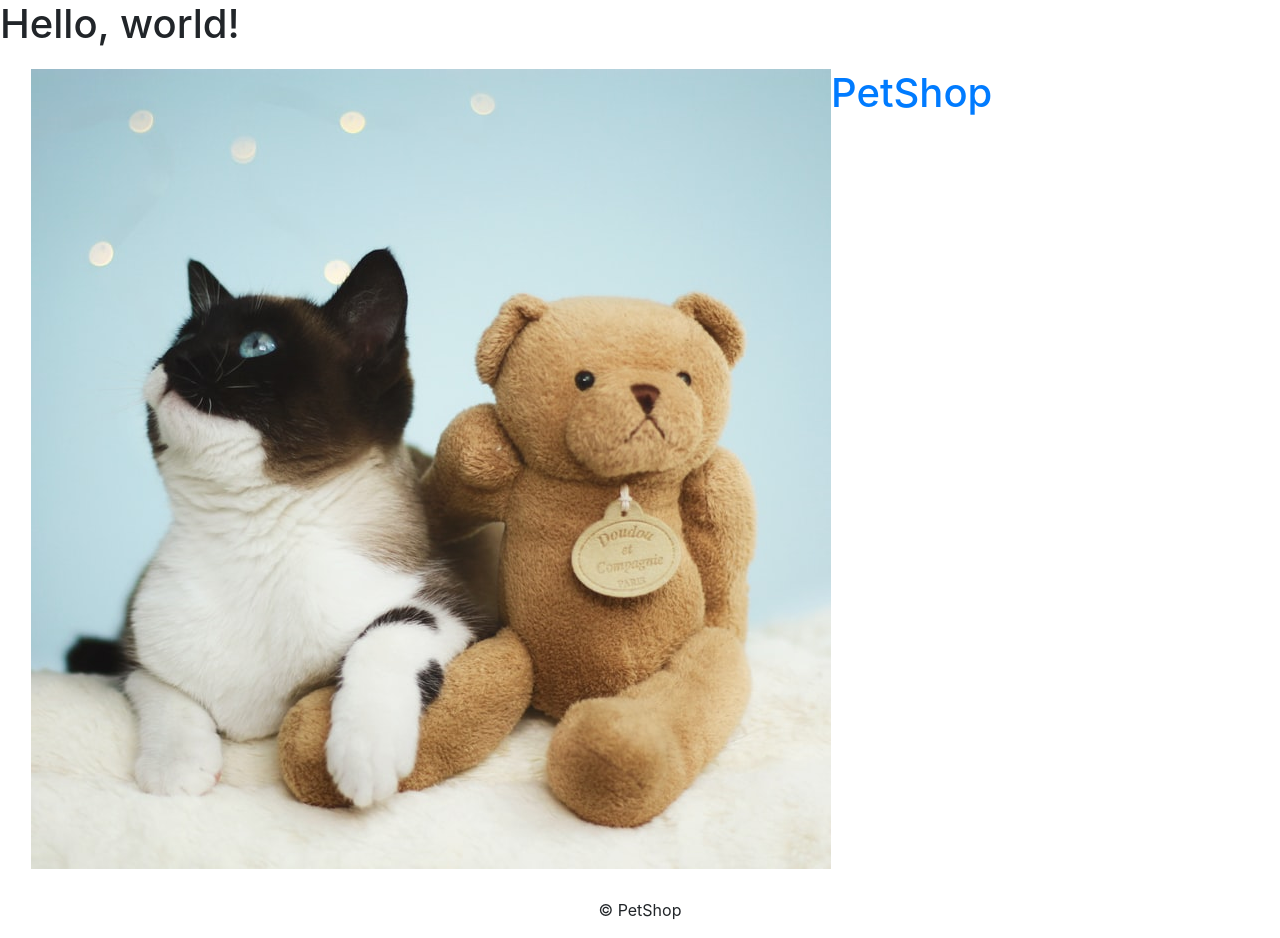
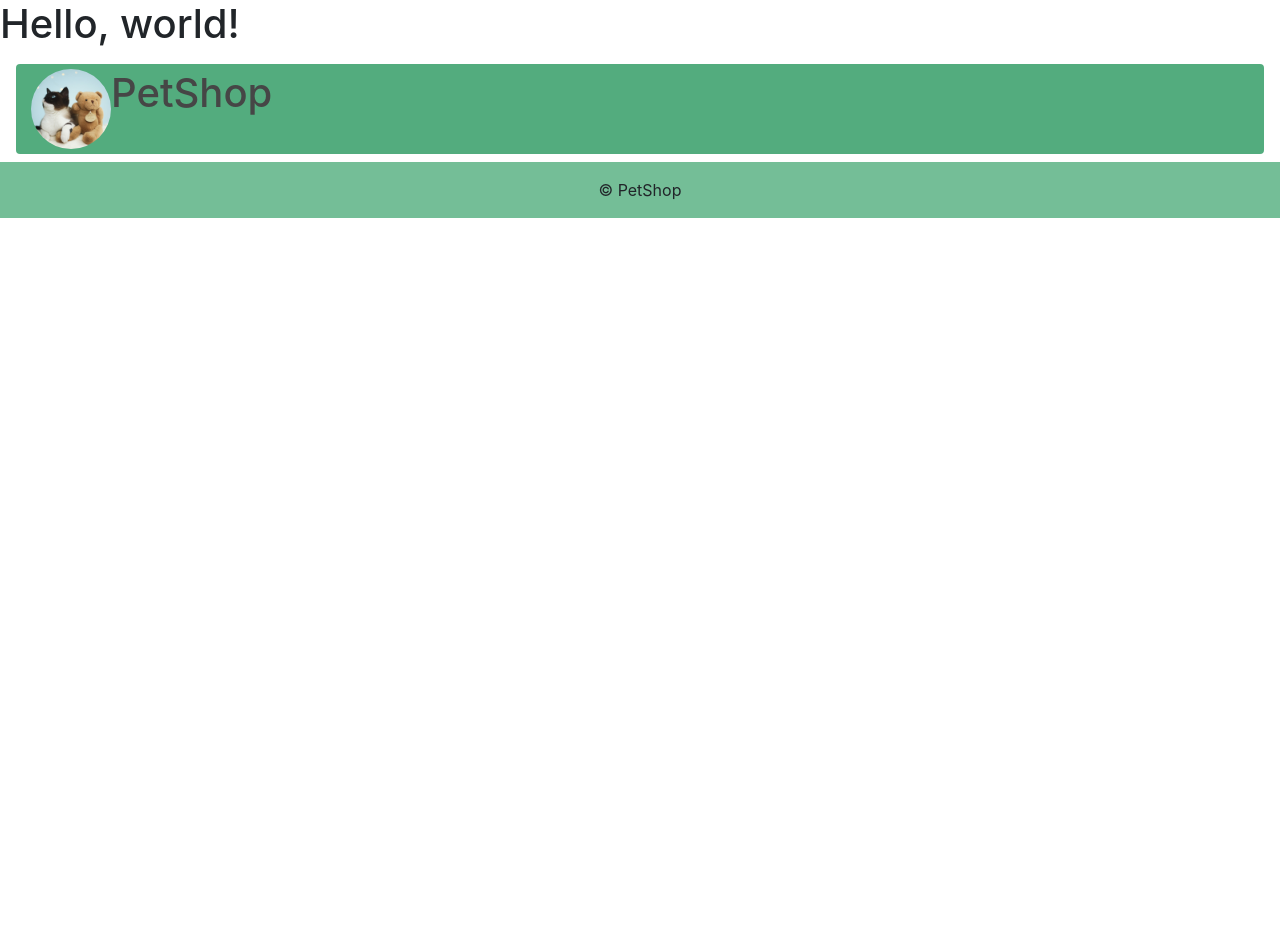
Before and after one commit to BrunoBaldissera/PetShop, a plain HTML site: page template.html in a window 1280 px wide. After the commit the page ends 800 px from the top, so only its background shows below. Drawn offline with nearby package versions, Linux system fonts and the light colour scheme.

Commit message:
template com o css linkado

```diff
--- a/styles/app.css
+++ b/styles/app.css
@@ -25,3 +25,8 @@
 .textColor2{
 	color: #464646;
 }
+
+#logo{
+	border-radius: 50%;
+	max-width: 10%;
+}
--- a/template.html
+++ b/template.html
@@ -7,6 +7,7 @@
 
     <!-- Bootstrap CSS -->
     <link rel="stylesheet" href="https://stackpath.bootstrapcdn.com/bootstrap/4.4.1/css/bootstrap.min.css" integrity="sha384-Vkoo8x4CGsO3+Hhxv8T/Q5PaXtkKtu6ug5TOeNV6gBiFeWPGFN9MuhOf23Q9Ifjh" crossorigin="anonymous">
+    <link rel="stylesheet" type="text/css" href="styles/app.css">
 
     <title>Hello, world!</title>
   </head>
```
